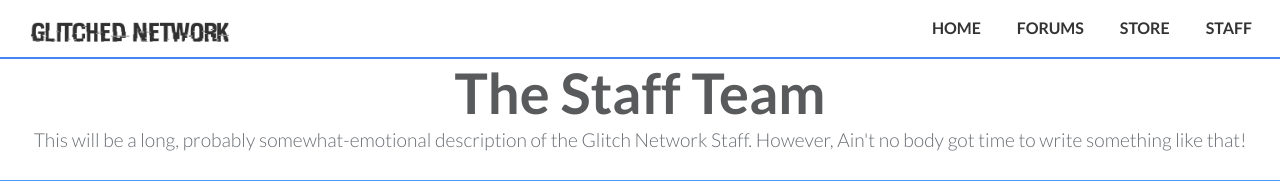
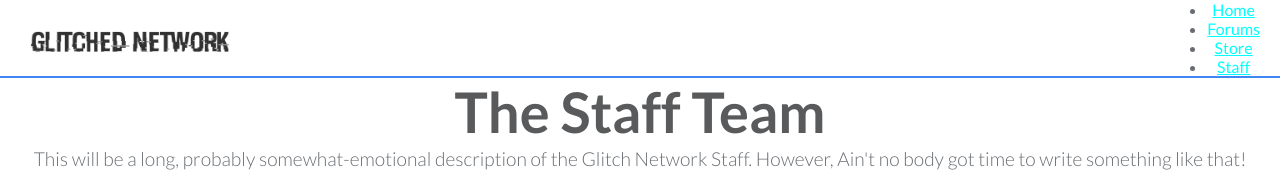
Before and after one commit to MiniGun/MiniGun.github.io, a PHP site: page /staff.html in a window 1280 px wide. Shown: the top 181 px of the page. Run offline with PHP 8.4, Linux system fonts and the light colour scheme; some libraries are stand-ins or nearby versions.

Commit message:
this may break everything or fix everything

```diff
--- a/css/stylesheet.css
+++ b/css/stylesheet.css
@@ -326,15 +326,6 @@
 	box-sizing: border-box;
 }
 
-
-.nav a {
-	background-color: rgba(255, 255, 255, .8);
-	color: rgba(0, 0, 0, .8);
-	text-decoration: none;
-	padding: 4px;
-	border-radius: 7%;
-}
-
 .header {
 	display: flex;
 	justify-content: center;
@@ -346,20 +337,6 @@
 header h1 {
 	color: white;
 	padding-top: 50px;
-}
-
-.nav {
-	list-style: none;
-	display: flex;
-}
-
-.nav:not(:first-child) li {
-	margin-left: 20px;
-}
-
-.nav li {
-	text-transform: uppercase;
-	font-weight: 600;
 }
 
 .logo {
@@ -375,10 +352,6 @@
 
 .logo:hover {
 	transform: scale(1.05);
-}
-
-.nav {
-	padding: 18px 0 20px 0;
 }
 
 /* Footer */
@@ -408,7 +381,4 @@
 	.picture-container {
 		padding: 0 10px 0 0;
 	}
-	.nav a {
-		padding: 8px;
-	}
 }
```
Also changed, not shown: index.html (+1 -8 lines).
